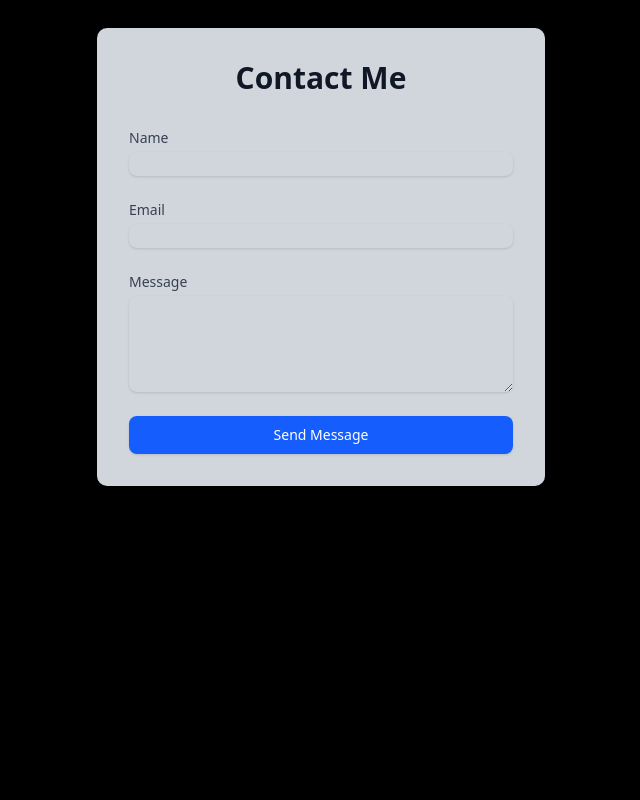
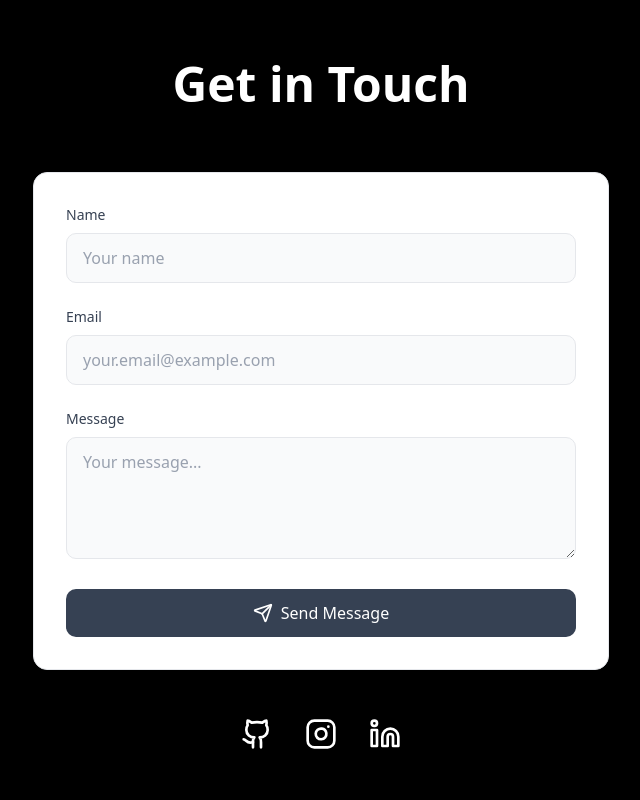
Before and after one commit to Hari-Gian/PortfolioWebseite, a Next.js app: page / in a window 1280 px wide. Shown: the part 2420-3220 px from the top of the page, without its empty margins (319-959 px from the left). Built offline with nearby package versions, Linux system fonts and the light colour scheme.

Commit message:
burger menu und contact verbessert

```diff
--- a/WebseiteKomponenten/contact.tsx
+++ b/WebseiteKomponenten/contact.tsx
@@ -1,6 +1,7 @@
 'use client';
 import React, { useState } from 'react';
 import emailjs from '@emailjs/browser';
+import { Send, Loader2, Github, Instagram, Linkedin } from 'lucide-react';
 
 interface FormData {
     name: string;
@@ -16,10 +17,14 @@ export default function Contact() {
     });
 
     const [sending, setSending] = useState(false);
+    const [success, setSuccess] = useState(false);
+    const [error, setError] = useState('');
 
     const handleSubmit = async (e: React.FormEvent<HTMLFormElement>) => {
         e.preventDefault();
         setSending(true);
+        setError('');
+        setSuccess(false);
 
         try {
             const result = await emailjs.send(
@@ -34,11 +39,11 @@ export default function Contact() {
             );
 
             console.log('Email successfully sent!', result.text);
-            alert('Message sent!');
+            setSuccess(true);
             setFormData({ name: '', email: '', message: '' });
         } catch (error) {
             console.error('Failed to send email:', error);
-            alert('Failed to send message. Please try again later.');
+            setError('Failed to send message. Please try again later.');
         } finally {
             setSending(false);
         }
@@ -53,12 +58,18 @@ export default function Contact() {
     };
 
     return (
-        <div className="min-h-screen py-12 px-4 sm:px-6 lg:px-8">
-            <div className="max-w-md mx-auto bg-gray-300 rounded-lg shadow-lg p-8">
-                <h2 className="text-3xl font-bold text-center text-gray-900 mb-8">Contact Me</h2>
+        <div className="min-h-screen py-20">
+            <div className="container mx-auto px-4">
+                <div className="max-w-xl mx-auto">
+                    <h2 className="text-4xl md:text-5xl font-bold text-white text-center mb-16">
+                        Get in Touch
+                    </h2>
+
+                    {/* Contact Form */}
+                    <div className=" bg-white rounded-xl p-8 shadow-lg border border-gray-200 hover:border-gray-300 transition-colors mb-12">
                         <form onSubmit={handleSubmit} className="space-y-6">
                             <div>
-                        <label htmlFor="name" className="block text-sm font-medium text-gray-700">
+                                <label htmlFor="name" className="block text-sm font-medium text-gray-700 mb-2">
                                     Name
                                 </label>
                                 <input
@@ -68,11 +79,13 @@ export default function Contact() {
                                     required
                                     value={formData.name}
                                     onChange={handleChange}
-                            className="mt-1 block w-full rounded-md border-gray-300 shadow-sm focus:border-blue-500 focus:ring-blue-500"
+                                    className="w-full px-4 py-3 rounded-lg bg-gray-50 border border-gray-200 text-gray-900 placeholder-gray-400 focus:outline-none focus:border-gray-400 focus:ring-1 focus:ring-gray-400 transition-colors"
+                                    placeholder="Your name"
                                 />
                             </div>
+
                             <div>
-                        <label htmlFor="email" className="block text-sm font-medium text-gray-700">
+                                <label htmlFor="email" className="block text-sm font-medium text-gray-700 mb-2">
                                     Email
                                 </label>
                                 <input
@@ -82,11 +95,13 @@ export default function Contact() {
                                     required
                                     value={formData.email}
                                     onChange={handleChange}
-                            className="mt-1 block w-full rounded-md border-gray-300 shadow-sm focus:border-blue-500 focus:ring-blue-500"
+                                    className="w-full px-4 py-3 rounded-lg bg-gray-50 border border-gray-200 text-gray-900 placeholder-gray-400 focus:outline-none focus:border-gray-400 focus:ring-1 focus:ring-gray-400 transition-colors"
+                                    placeholder="your.email@example.com"
                                 />
                             </div>
+
                             <div>
-                        <label htmlFor="message" className="block text-sm font-medium text-gray-700">
+                                <label htmlFor="message" className="block text-sm font-medium text-gray-700 mb-2">
                                     Message
                                 </label>
                                 <textarea
@@ -96,19 +111,75 @@ export default function Contact() {
                                     required
                                     value={formData.message}
                                     onChange={handleChange}
-                            className="mt-1 block w-full rounded-md border-gray-300 shadow-sm focus:border-blue-500 focus:ring-blue-500"
+                                    className="w-full px-4 py-3 rounded-lg bg-gray-50 border border-gray-200 text-gray-900 placeholder-gray-400 focus:outline-none focus:border-gray-400 focus:ring-1 focus:ring-gray-400 transition-colors"
+                                    placeholder="Your message..."
                                 />
                             </div>
+
+                            {error && (
+                                <div className="text-red-600 text-sm">
+                                    {error}
+                                </div>
+                            )}
+
+                            {success && (
+                                <div className="text-green-600 text-sm">
+                                    Message sent successfully!
+                                </div>
+                            )}
+
                             <button
                                 type="submit"
                                 disabled={sending}
-                        className={`w-full flex justify-center py-2 px-4 border border-transparent rounded-md shadow-sm text-sm font-medium text-white ${
-                            sending ? 'bg-gray-400 cursor-not-allowed' : 'bg-blue-600 hover:bg-blue-700'
+                                className={`w-full flex items-center justify-center gap-2 py-3 px-6 rounded-lg text-white font-medium transition-all duration-300 ${
+                                    sending
+                                        ? 'bg-gray-400 cursor-not-allowed'
+                                        : 'bg-gray-700 hover:bg-gray-800'
                                 }`}
                             >
-                        {sending ? 'Sending...' : 'Send Message'}
+                                {sending ? (
+                                    <>
+                                        <Loader2 className="w-5 h-5 animate-spin" />
+                                        Sending...
+                                    </>
+                                ) : (
+                                    <>
+                                        <Send className="w-5 h-5" />
+                                        Send Message
+                                    </>
+                                )}
                             </button>
                         </form>
+                    </div>
+
+                    {/* Social Media Links */}
+                    <div className="flex justify-center items-center gap-8">
+                        <a
+                            href="https://github.com/Hari-Gian"
+                            target="_blank"
+                            rel="noopener noreferrer"
+                            className="text-white hover:text-gray-900 transition-colors"
+                        >
+                            <Github className="w-8 h-8" />
+                        </a>
+                        <a
+                            href="https://instagram.com/yourusername"
+                            target="_blank"
+                            rel="noopener noreferrer"
+                            className="text-white hover:text-gray-900 transition-colors"
+                        >
+                            <Instagram className="w-8 h-8" />
+                        </a>
+                        <a
+                            href="https://linkedin.com/in/yourusername"
+                            target="_blank"
+                            rel="noopener noreferrer"
+                            className="text-white hover:text-gray-900 transition-colors"
+                        >
+                            <Linkedin className="w-8 h-8" />
+                        </a>
+                    </div>
+                </div>
             </div>
         </div>
     );
--- a/components/header.tsx
+++ b/components/header.tsx
@@ -3,6 +3,7 @@
 import Link from 'next/link';
 import React, { useState, useRef, useMemo } from 'react';
 import { motion } from "framer-motion";
+import { X } from 'lucide-react';
 
 // Utility function for class names
 const cn = (...classes: string[]) => {
@@ -73,6 +74,7 @@ const Navbar = () => {
     ];
 
     return (
+        <>
             <nav className="fixed top-0 left-0 w-full z-50 bg-black/80 backdrop-blur-sm border-b border-gray-800">
                 <div className="max-w-6xl mx-auto flex items-center justify-between p-4">
                     {/* Logo */}
@@ -88,11 +90,14 @@ const Navbar = () => {
                     {/* Mobile toggle */}
                     <button
                         onClick={handleNav}
-                    className="sm:hidden p-2 z-20 text-white hover:text-pink-400 transition-colors"
+                        className="sm:hidden relative z-[100] p-2 text-white hover:text-pink-400 transition-colors"
+                        aria-label="Toggle menu"
                     >
-                    <div className={`w-6 h-0.5 mb-1 bg-current transition-all ${nav ? "rotate-45 translate-y-1.5" : ""}`} />
-                    <div className={`w-6 h-0.5 mb-1 bg-current transition-all ${nav ? "opacity-0" : ""}`} />
-                    <div className={`w-6 h-0.5 bg-current transition-all ${nav ? "-rotate-45 -translate-y-1.5" : ""}`} />
+                        <div className="relative w-6 h-6">
+                            <div className={`absolute w-6 h-0.5 bg-current transition-all duration-300 ${nav ? "rotate-45 top-3" : "top-1"}`} />
+                            <div className={`absolute w-6 h-0.5 bg-current transition-all duration-300 ${nav ? "opacity-0" : "top-3"}`} />
+                            <div className={`absolute w-6 h-0.5 bg-current transition-all duration-300 ${nav ? "-rotate-45 top-3" : "top-5"}`} />
+                        </div>
                     </button>
 
                     {/* Desktop Navigation */}
@@ -109,19 +114,30 @@ const Navbar = () => {
                         ))}
                     </ul>
                 </div>
+            </nav>
 
-            {/* Mobile Menu */}
+            {/* Mobile Menu - Moved outside nav element */}
             <div
-                className={`sm:hidden fixed inset-0 bg-black/95 backdrop-blur-sm flex items-center justify-center transition-all duration-300 ${
-                    nav ? "opacity-100 z-40" : "opacity-0 -z-10"
+                className={`sm:hidden fixed top-0 left-0 w-full h-screen bg-black/95 backdrop-blur-sm flex flex-col items-center justify-center transition-all duration-300 ${
+                    nav ? "opacity-100 visible" : "opacity-0 invisible"
                 }`}
+                style={{ zIndex: 90 }}
             >
+                {/* Exit Button */}
+                <button
+                    onClick={handleNav}
+                    className="absolute top-6 right-6 p-2 text-white hover:text-pink-400 transition-colors"
+                    aria-label="Close menu"
+                >
+                    <X className="w-8 h-8" />
+                </button>
+
                 <ul className="text-center space-y-12">
                     {navItems.map(({ label, href }) => (
                         <li key={label} onClick={handleNav}>
                             <a
                                 href={href}
-                                className="text-4xl text-gray-300 hover:text-pink-400 transition-colors"
+                                className="text-4xl text-gray-300 hover:text-pink-400 transition-colors block py-2"
                             >
                                 {label}
                             </a>
@@ -129,7 +145,7 @@ const Navbar = () => {
                     ))}
                 </ul>
             </div>
-        </nav>
+        </>
     );
 };
 
```
Lines whose indentation alone changed are shown as unchanged.
